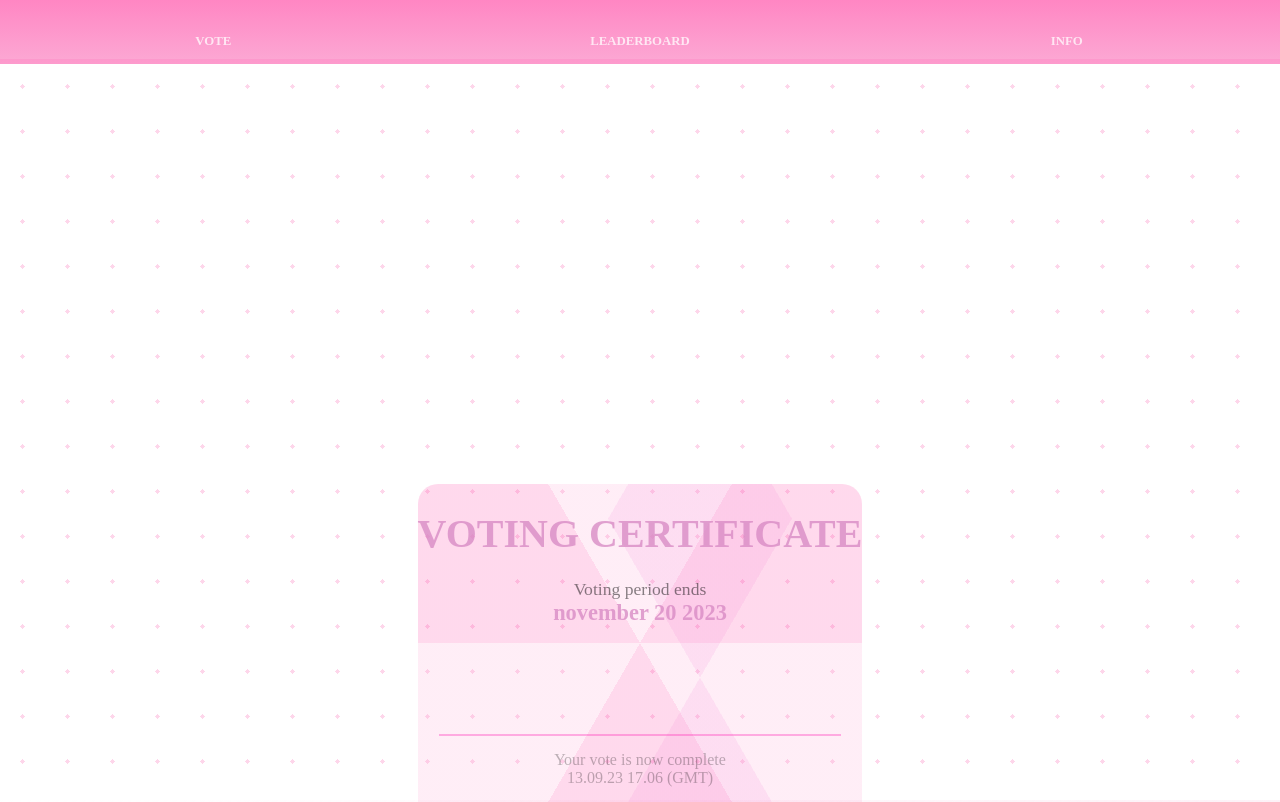
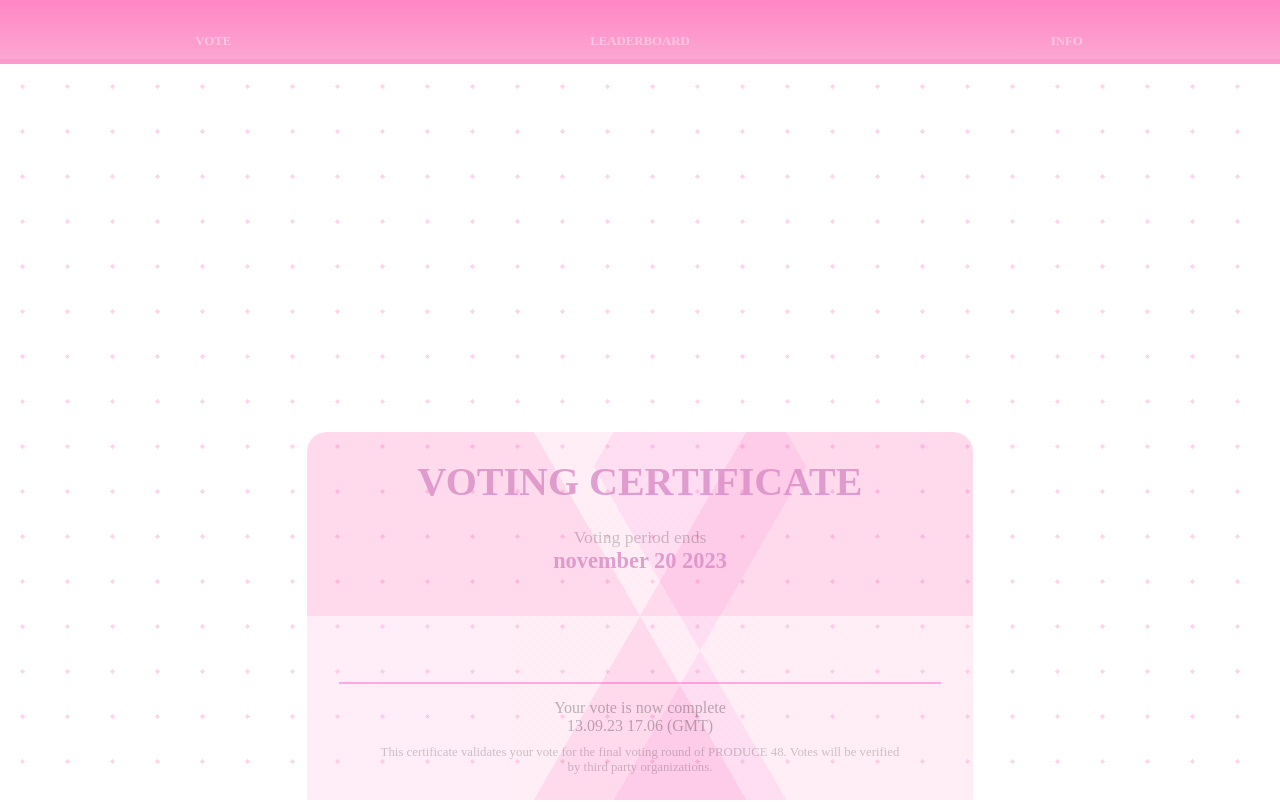
Before and after one commit to dwikboss/pd48-voting, a Vue app: page /confirm in a window 1280 px wide. Built offline with nearby package versions, Linux system fonts and the light colour scheme.

Commit message:
styled certificate

```diff
--- a/src/components/MenuHeader.vue
+++ b/src/components/MenuHeader.vue
@@ -2,9 +2,15 @@
     <div class="header">
         <div class="header-menu">
 			<ul class="menu-list">
-				<li>VOTE</li>
-				<li>LEADERBOARD</li>
-				<li>INFO</li>
+				<router-link to="/vote" active-class="active">
+					<li>VOTE</li>
+				</router-link>
+				<router-link to="/" active-class="active">
+					<li>LEADERBOARD</li>
+				</router-link>
+				<router-link to="/" active-class="active">
+					<li>INFO</li>
+				</router-link>
 			</ul>
         </div>
     </div>
@@ -46,7 +52,12 @@ export default defineComponent({
 				width: 100%;
 				height: 100%;
 
-				li {
+				.active {
+					color: rgb(255, 255, 255);
+					border-bottom: 5px solid #fa40a081;
+				}
+
+				a {
 					width: 50%;
 					text-align: center;
 					border-bottom: 5px solid #fa40a023;
@@ -54,9 +65,10 @@ export default defineComponent({
 					justify-content: center;
 					align-items: flex-end;
 					padding-bottom: 10px;
-					color: rgba(255, 255, 255, 0.75);
 					font-size: 0.8em;
 					font-weight: 600;
+					color: rgba(255, 255, 255, 0.425);
+					text-decoration: none;
 				}
 			}
         }
--- a/src/components/SelectedHolder.vue
+++ b/src/components/SelectedHolder.vue
@@ -75,16 +75,16 @@ export default defineComponent({
         align-items: center;
 
         .diamond {
-            height: 30px;
+            height: 25px;
             transform: translateX(0);
             transition: all 300ms;
         }
         .enter-right {
-            transform: translateX(80px);
+            transform: translateX(75px);
             height: 0px;
         }
         .enter-left {
-            transform: translateX(-80px);
+            transform: translateX(-75px);
             height: 0px;
         }
     }
--- a/src/components/VotingCertificate.vue
+++ b/src/components/VotingCertificate.vue
@@ -18,6 +18,7 @@
         <hr>
         <h4>Your vote is now complete</h4>
         <h4>{{ voteDate }}</h4>
+        <h4 class="notice">This certificate validates your vote for the final voting round of PRODUCE 48. Votes will be verified by third party organizations.</h4>
     </div>
 </template>
 
@@ -81,7 +82,7 @@ export default defineComponent({
     .period-text {
         font-weight: 300;
         font-size: 1.1em;
-        color: rgba(0, 0, 0, 0.473);
+        color: #00000033;
     }
 
     .due-date {
@@ -111,6 +112,16 @@ export default defineComponent({
         margin: 0;
         font-weight: 500;
         color: #00000044;
+        text-align: center;
+    }
+
+    h4.notice {
+        margin-bottom: 10px;
+        margin-top: 10px;
+        font-weight: 400;
+        color: #00000033;
+        font-size: 0.8em;
+        width: 80%;
     }
 
     hr {
--- a/src/views/CertificateView.vue
+++ b/src/views/CertificateView.vue
@@ -36,11 +36,20 @@ export default defineComponent({
 
     .certificate-container {
         padding: 0 10px 0 10px;
-        margin-bottom: -2px;
+        animation: showCertificate 800ms cubic-bezier(0, 0.29, 0, 0.98);
     }
 }
 
 img {
     width: 50%;
 }
+
+@keyframes showCertificate {
+    0% {
+        transform: translateY(50vh);
+    }
+    100% {
+        transform: translateY(0);
+    }
+}
 </style>
```
Also changed, not shown: src/router/Index.ts (+7 -1 lines), src/views/HomeView.vue (+5 -3 lines).
